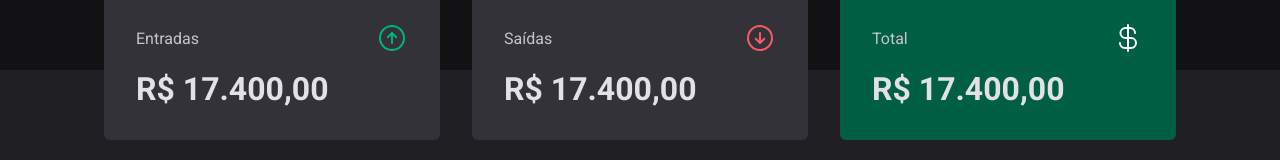
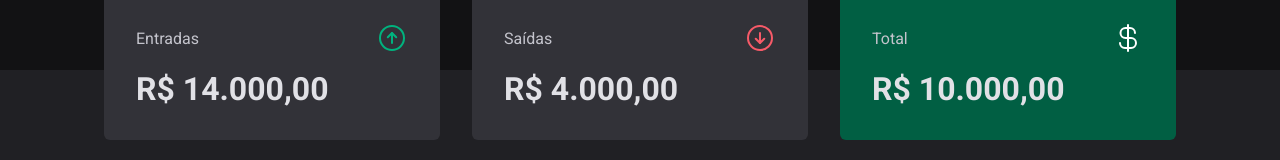
Before and after one commit to Guivieirasilva/dt-money, a React (Vite) app: page / in a window 1280 px wide. Shown: the part 140-300 px from the top of the page. Built offline with nearby package versions, Linux system fonts and the light colour scheme; data requests are answered from the project's data file.

Commit message:
criando hoook de summary

```diff
--- a/src/components/Summary/index.tsx
+++ b/src/components/Summary/index.tsx
@@ -1,7 +1,10 @@
 import { SummaryCard, SummaryContainer } from "./styles";
 import { ArrowCircleDown, ArrowCircleUp, CurrencyDollar } from "phosphor-react";
+import { priceFormatter } from "../../utils/formatter";
+import { useSummary } from "../../hooks/useSummary";
 
 export function Summary() {
+  const summary = useSummary();
   return (
     <SummaryContainer>
       <SummaryCard>
@@ -9,21 +12,21 @@
           <span>Entradas</span>
           <ArrowCircleUp size={32} color="#00b37e" />
         </header>
-        <strong>R$ 17.400,00</strong>
+        <strong>{priceFormatter.format(summary.income)}</strong>
       </SummaryCard>
       <SummaryCard>
         <header>
           <span>Saídas</span>
           <ArrowCircleDown size={32} color="#f75a68" />
         </header>
-        <strong>R$ 17.400,00</strong>
+        <strong>{priceFormatter.format(summary.outcome)}</strong>
       </SummaryCard>
       <SummaryCard variant="green">
         <header>
           <span>Total</span>
           <CurrencyDollar size={32} color="#fff" />
         </header>
-        <strong>R$ 17.400,00</strong>
+        <strong>{priceFormatter.format(summary.total)}</strong>
       </SummaryCard>
     </SummaryContainer>
   );
--- /dev/null
+++ b/src/hooks/useSummary.ts
@@ -0,0 +1,26 @@
+import { useContext } from "react";
+import { TransactionsContext } from "../contexts/TransactionsContext";
+
+export function useSummary() {
+  const { transactions } = useContext(TransactionsContext);
+
+  const summary = transactions.reduce(
+    (acc, transaction) => {
+      if (transaction.type === "income") {
+        acc.income += transaction.price;
+        acc.total += transaction.price;
+      } else {
+        acc.outcome += transaction.price;
+        acc.total -= transaction.price;
+      }
+      return acc;
+    },
+    {
+      income: 0,
+      outcome: 0,
+      total: 0,
+    }
+  );
+
+  return summary
+}
```
